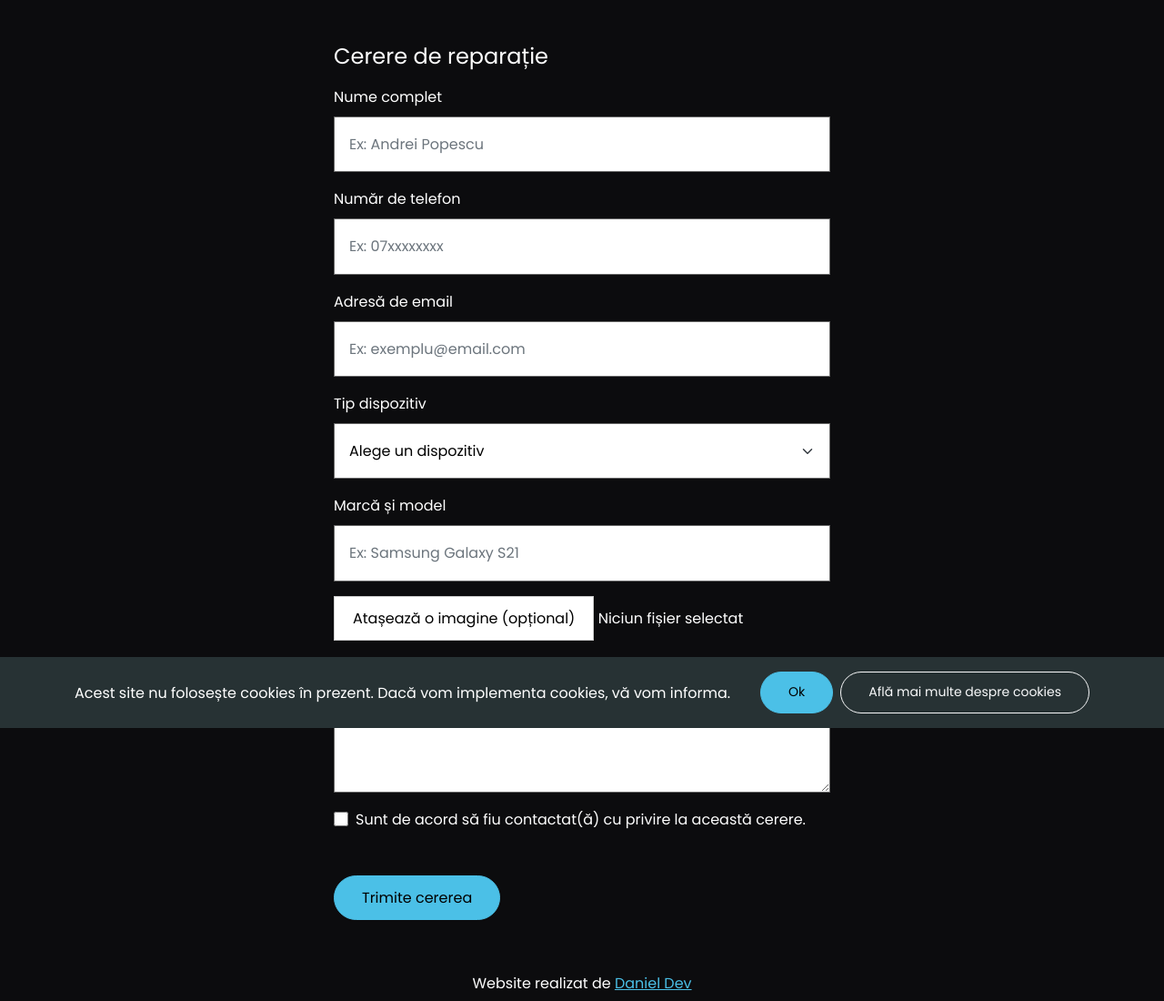
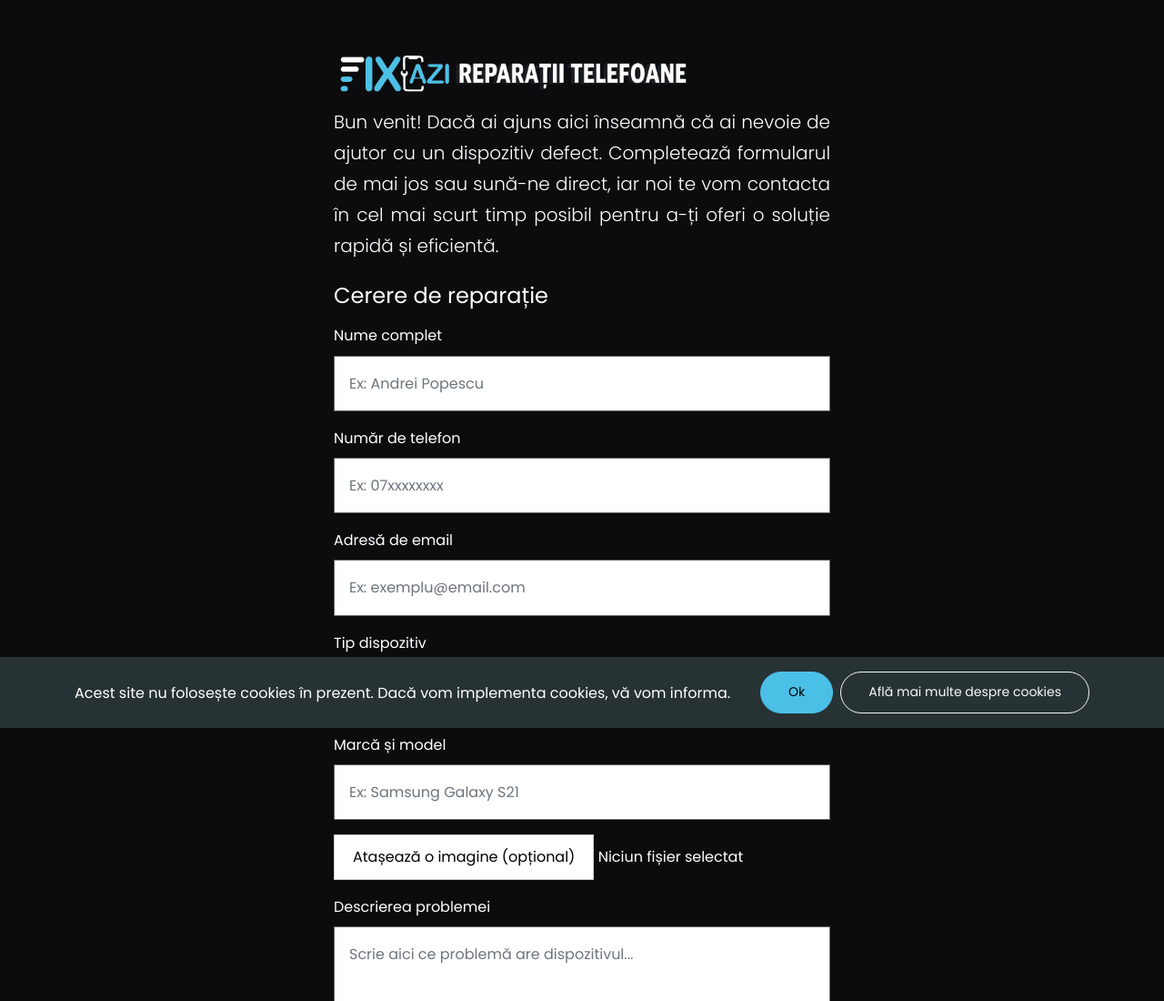
Before and after one commit to DanielDeaconescu/fixazi, a website: page repairRequest.html in a window 1280 px wide. Shown: the top 1100 px of the page at 91% size. Drawn offline with Linux system fonts and the light colour scheme; no server answers.

Commit message:
further changes

```diff
--- a/repairRequest.html
+++ b/repairRequest.html
@@ -47,6 +47,18 @@
     <div class="container py-5">
       <div class="row justify-content-center">
         <div class="col-md-6">
+          <img
+            src="./images/fixazi_logo_nobg.png"
+            width="400"
+            alt="fixazi logo"
+          />
+          <p class="lead mb-4 text-white repair-request-p">
+            Bun venit! Dacă ai ajuns aici înseamnă că ai nevoie de ajutor cu un
+            dispozitiv defect. Completează formularul de mai jos sau sună-ne
+            direct, iar noi te vom contacta în cel mai scurt timp posibil pentru
+            a-ți oferi o soluție rapidă și eficientă.
+          </p>
+
           <form
             class="text-white repairForm"
             action="/api/sendRepairRequest"
@@ -173,7 +185,7 @@
               class="cf-turnstile d-flex justify-content-center mb-3"
               data-sitekey="0x4AAAAAABdALOY-DswhxzbS"
             ></div>
-            <button id="submitBtn" type="submit" class="btn btn-primary">
+            <button id="submitBtn" type="submit" class="btn btn-primary w-100">
               <span
                 id="loadingSpinner"
                 class="spinner-border spinner-border-sm me-2"
--- a/scss/styles.scss
+++ b/scss/styles.scss
@@ -408,6 +408,14 @@ input[type="file"] {
 
 // Styling contact end
 
+// Styling repairRequest start
+
+.repair-request-p {
+  text-align: justify;
+}
+
+// Styling repairRequest end
+
 // Styling the repair prices table start
 
 #repair-prices-container table td,
```
Also changed, not shown: css/styles.css.
